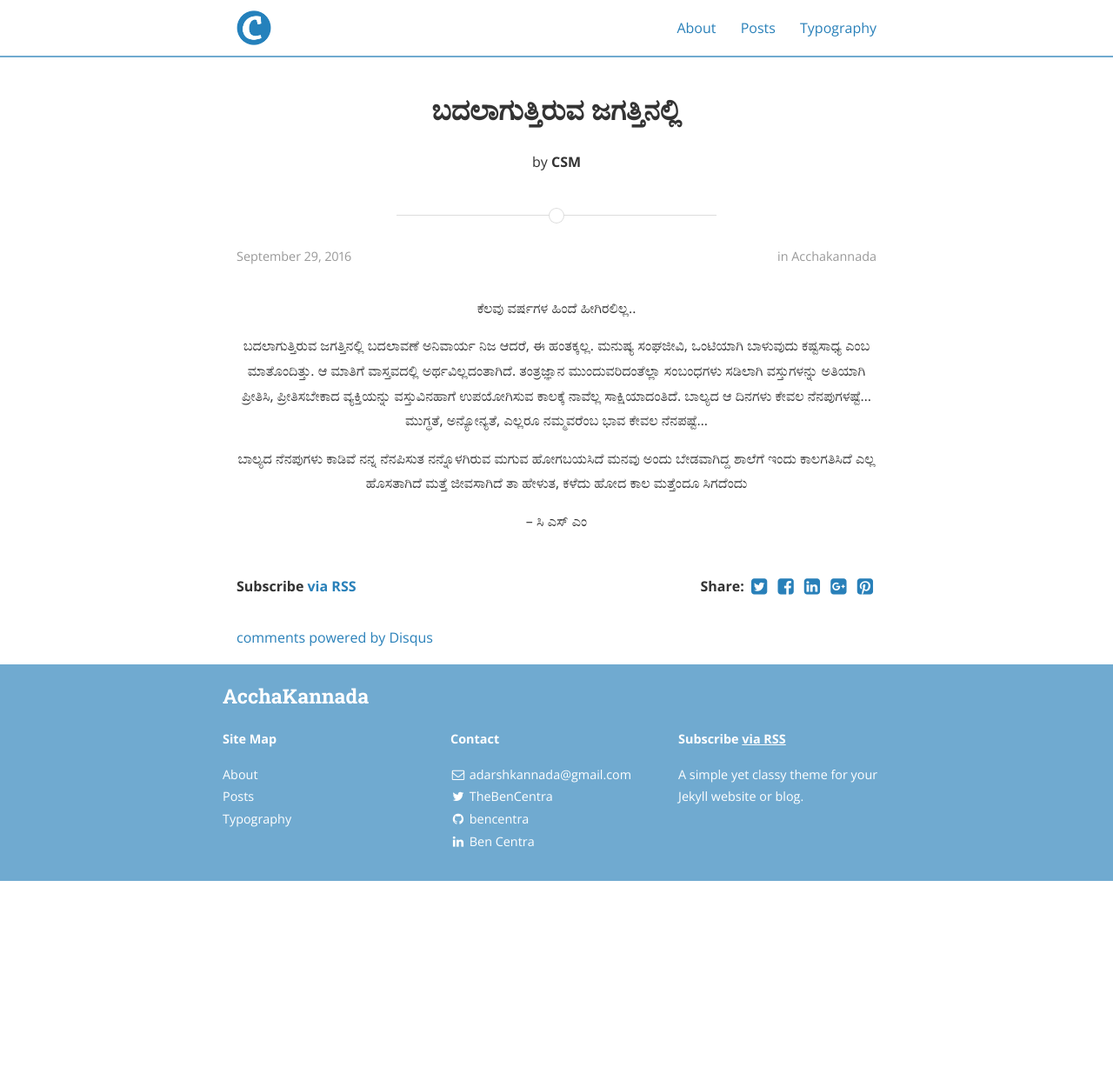
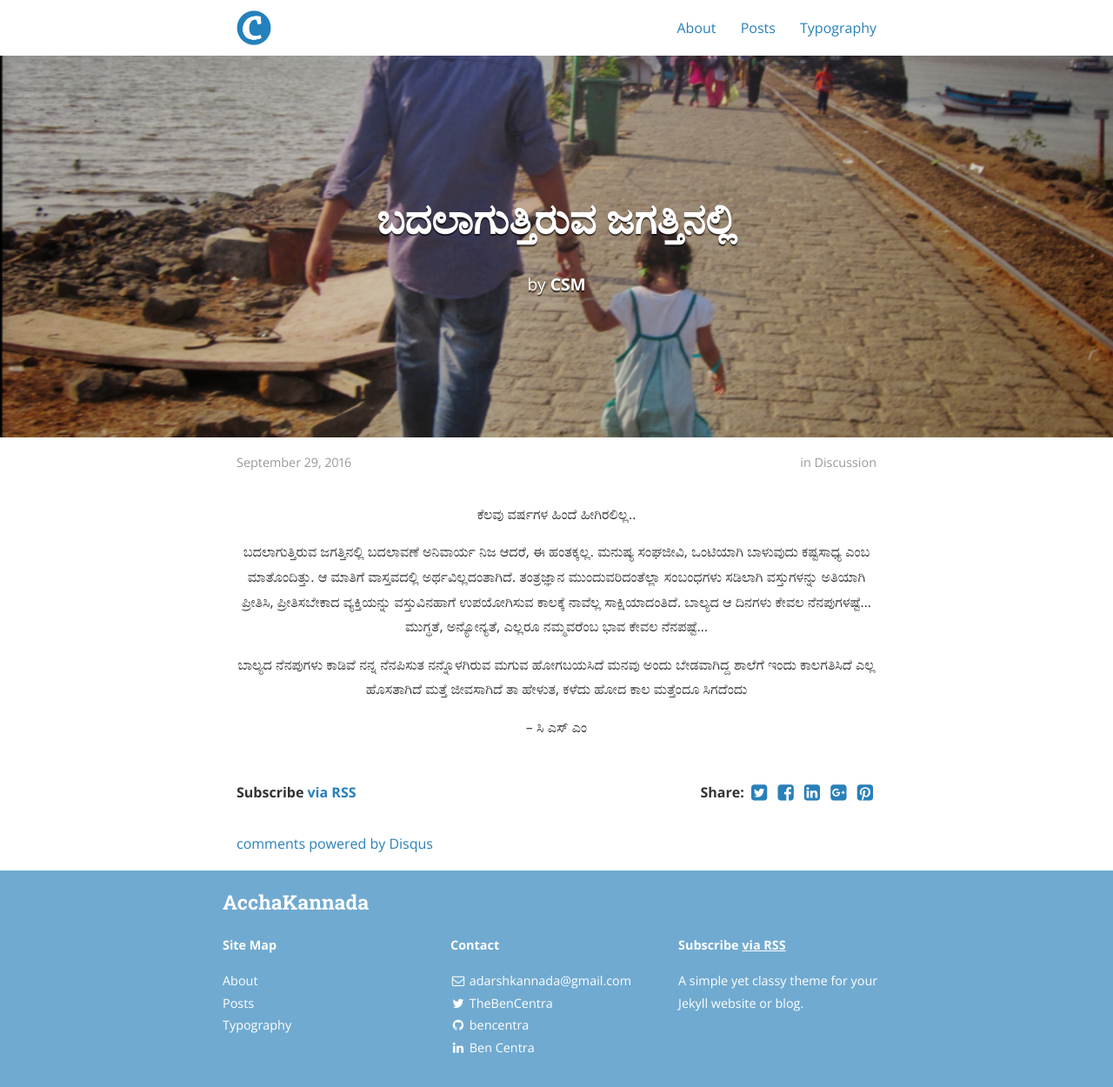
Before and after one commit to bencentra/centrarium, a Jekyll site: the page built from _posts/2016-09-29-badalaaguttiruva-jagattinalli.markdown, in a window 1280 px wide. Shown: the whole page at 87% size. Built offline with Jekyll 4.4.1, drawn with Linux system fonts in a browser that asks for light colours; nearby versions of some CDN libraries; comment, search, counter and statistics services are not loaded; a style sheet for code colours, icons or effects is not loaded; before the commit the page ends 1013 px from its top, so only the background shows below that.

Commit message:
Update 2016-09-29-badalaaguttiruva-jagattinalli.markdown

```diff
--- a/_posts/2016-09-29-badalaaguttiruva-jagattinalli.markdown
+++ b/_posts/2016-09-29-badalaaguttiruva-jagattinalli.markdown
@@ -3,12 +3,10 @@
 layout: post
 title:  "ಬದಲಾಗುತ್ತಿರುವ ಜಗತ್ತಿನಲ್ಲಿ"
 date:   2016-09-29
-description: Changing Life. A rememberance!
-thumbnail: badalaguttiruva-jagattu.jpg
-categories: acchakannada
-
-# Information for the author block
 author: CSM
+categories: Discussion
+tags:	Acchakannada Kannada Jeevana Manassu
+cover:  "assets/badalaguttiruva-jagattu.jpg"
 
 ---
 <p align="center">ಕೆಲವು ವರ್ಷಗಳ ಹಿಂದೆ  ಹೀಗಿರಲಿಲ್ಲ..</p>
```
